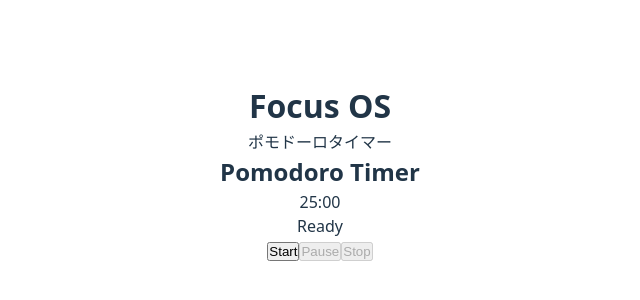
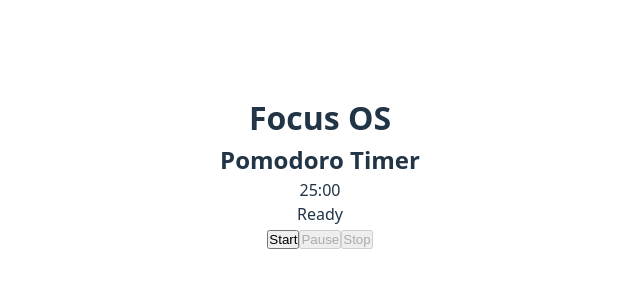
Before and after one commit to Ghleii/focus-os, a React (Vite) app: page / in a window 1280 px wide. Shown: the part 228-528 px from the top of the page, without its empty margins (320-960 px from the left). Built offline with nearby package versions, Linux system fonts and the light colour scheme.

Commit message:
chore: simplify app header

```diff
--- a/src/App.jsx
+++ b/src/App.jsx
@@ -1,10 +1,9 @@
-import Timer from "./component/Timer";
+import Timer from './component/Timer'
 
 function App() {
   return (
     <div>
       <h1>Focus OS</h1>
-      <p>ポモドーロタイマー</p>
       <Timer />
     </div>
   )
```
